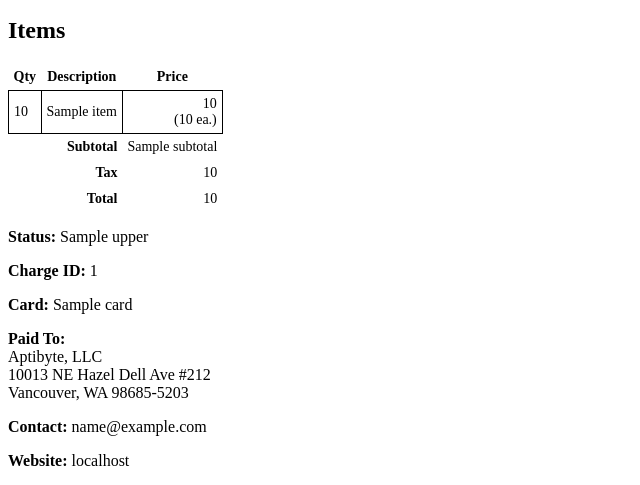
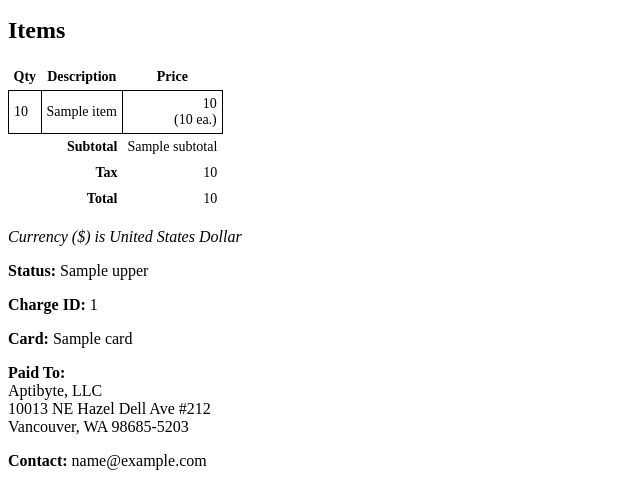
Before and after one commit to satchamo/invoices, a Django app: template invoices/templates/invoices/print.html in a window 1280 px wide. Shown: the part 413-898 px from the top of the page, without its empty margins (0-640 px from the left). Run offline with Django 3.2, Linux system fonts and the light colour scheme; the template is opened without the code that fills it: most values are stand-ins (such as "Sample title", 1, 10 or a date in 2020); grey boxes marked "Sample" are stand-in pictures; parts of the project's set-up code (start-up, migrations or seed data) failed here and were passed over.

Commit message:
Add currency information

```diff
--- a/invoices/templates/invoices/invoice.txt
+++ b/invoices/templates/invoices/invoice.txt
@@ -14,6 +14,8 @@ Subtotal: {{ invoice.subtotal }}
 Tax: {{ invoice.tax }}
 Total: {{ invoice.total }}
 
+Currency ($) is United States Dollar
+
 Status: {{ invoice.status.upper }}
 {% if invoice.card %}
 
--- a/invoices/templates/invoices/print.html
+++ b/invoices/templates/invoices/print.html
@@ -78,6 +78,8 @@ tfoot th, tfoot td {
     {% endfor %}
 </table>
 
+<p><em>Currency ($) is United States Dollar</em></p>
+
 <p><strong>Status:</strong> {{ invoice.status.upper }}</p>
 {% if invoice.card %}
     <p><strong>Charge ID:</strong> {{ invoice.charge_id }}</p>
```
